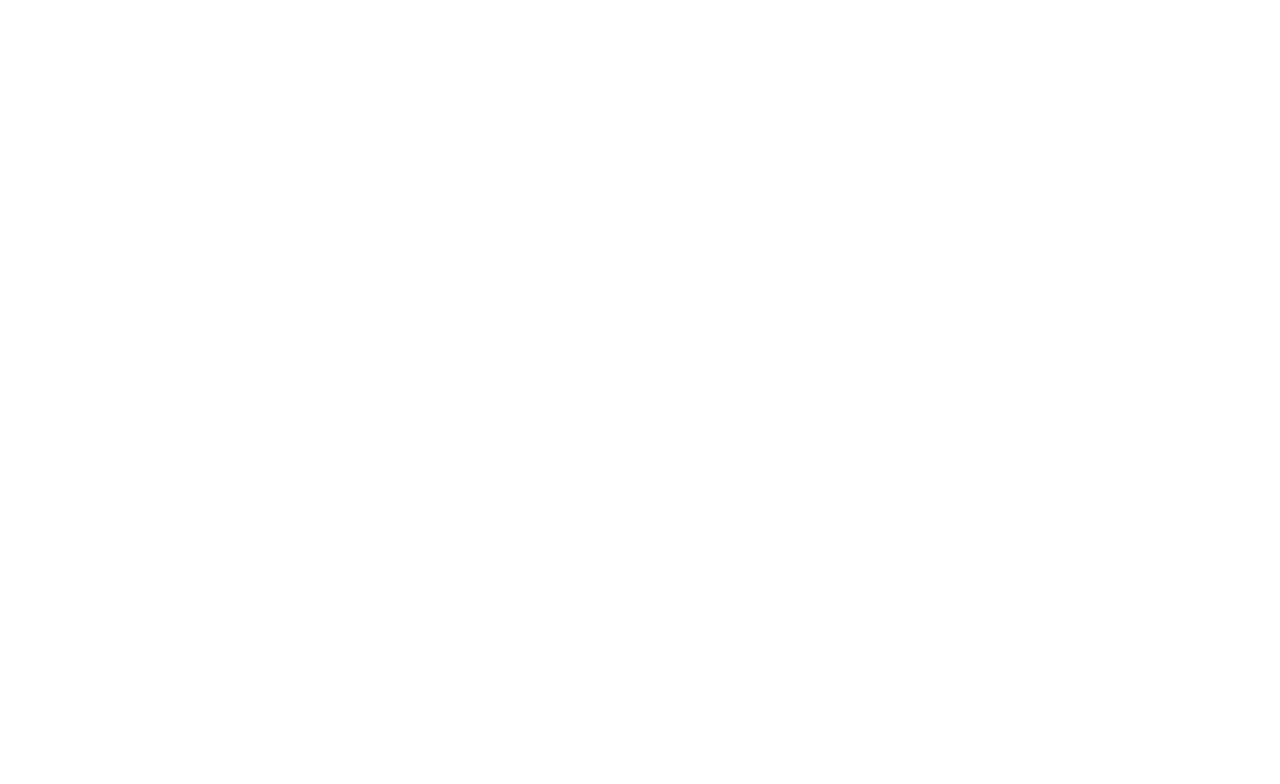
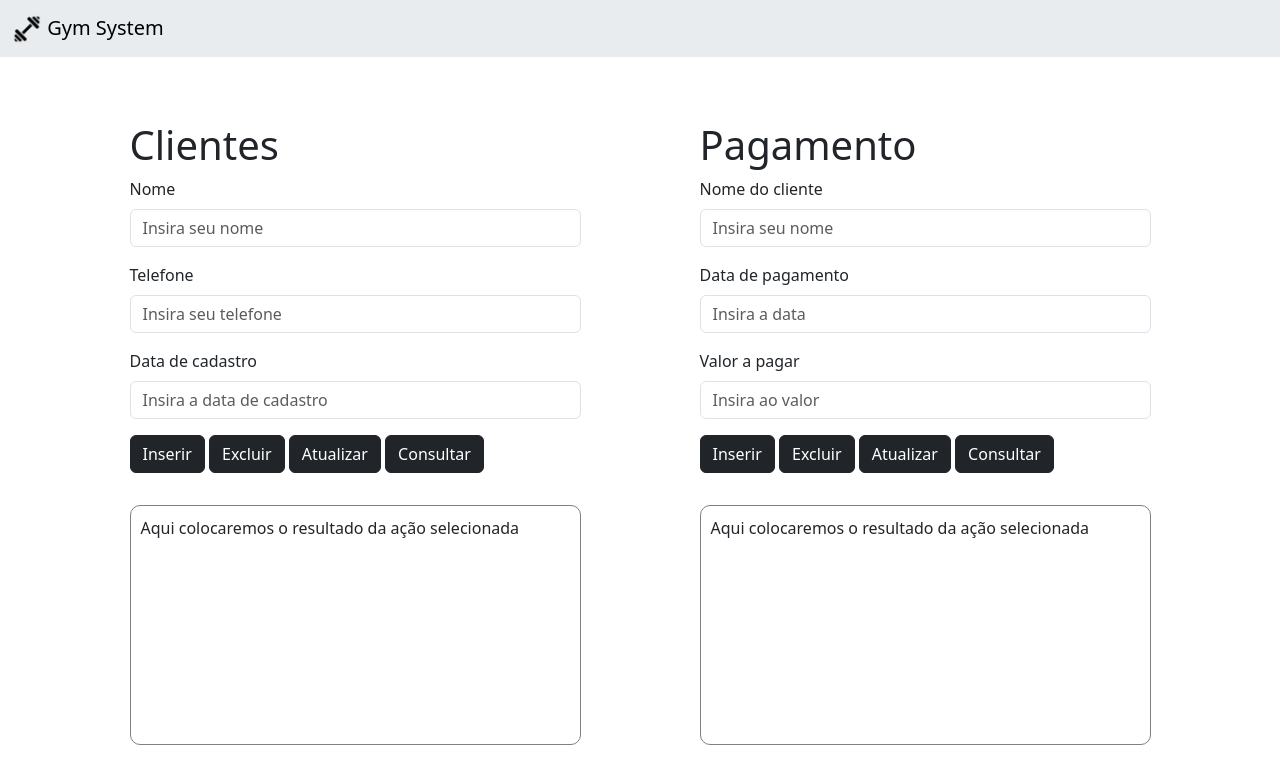
Before and after one commit to rhyanely/bancoAcademia, a PHP site: page / in a window 1280 px wide. Before the commit the part shown is empty. Shown: the top 784 px of the page. Run offline with PHP 8.4, Linux system fonts and the light colour scheme.

Commit message:
montagem do layout utilizando bootstrap e banco de dados construído

```diff
--- /dev/null
+++ b/clientes.php
@@ -0,0 +1,61 @@
+
+<div class="container">
+
+<div class="row d-flex" style="margin-top: 8vh; justify-content:space-around;">
+
+<div class="col-5">
+<h1>Clientes</h1>
+
+    <form action="" method="GET">
+
+        <div class="mb-3">
+          <label for="exampleFormControlInput1" class="form-label">Nome</label>
+          <input type="email" class="form-control" nome="nome" placeholder="Insira seu nome">
+        </div>
+        <div class="mb-3">
+          <label for="exampleFormControlInput1" class="form-label">Telefone</label>
+          <input type="email" class="form-control" nome="telefone" placeholder="Insira seu telefone">
+        </div>
+        <div class="mb-3">
+          <label for="exampleFormControlInput1" class="form-label">Data de cadastro</label>
+          <input type="email" class="form-control" nome="cadastro" placeholder="Insira a data de cadastro">
+        </div>
+
+        <button type="submit" class="btn btn-dark" value="inserir">Inserir</button>
+        <button type="submit" class="btn btn-dark" value="excluir">Excluir</button>
+        <button type="submit" class="btn btn-dark" value="atualizar">Atualizar</button>
+        <button type="submit" class="btn btn-dark" value="consultar">Consultar</button>
+
+
+
+    </form>
+</div>
+<div class="col-5">
+<h1>Pagamento</h1>
+
+<form action="" method="GET">
+
+    <div class="mb-3">
+      <label for="exampleFormControlInput1" class="form-label">Nome do cliente</label>
+      <input type="email" class="form-control" nome="nomeCliente" placeholder="Insira seu nome">
+    </div>
+    <div class="mb-3">
+      <label for="exampleFormControlInput1" class="form-label">Data de pagamento</label>
+      <input type="email" class="form-control" nome="dataPagamento" placeholder="Insira a data">
+    </div>
+    <div class="mb-3">
+      <label for="exampleFormControlInput1" class="form-label">Valor a pagar</label>
+      <input type="email" class="form-control" nome="valor" placeholder="Insira ao valor">
+    </div>
+
+    <button type="submit" class="btn btn-dark" value="inserir">Inserir</button>
+    <button type="submit" class="btn btn-dark" value="excluir">Excluir</button>
+    <button type="submit" class="btn btn-dark" value="atualizar">Atualizar</button>
+    <button type="submit" class="btn btn-dark" value="consultar">Consultar</button>
+
+
+
+</form>
+</div>
+</div>
+</div>
--- /dev/null
+++ b/header.php
@@ -0,0 +1,8 @@
+<nav class="navbar bg-body-secondary">
+  <div class="container-fluid">
+    <a class="navbar-brand" href="header.php">
+      <img src='./imagens/icone-academia.ico' alt="Logo" width="30" height="30" class="d-inline-block align-text-top">
+      Gym System
+    </a>
+  </div>
+</nav>
--- a/index.php
+++ b/index.php
@@ -8,10 +8,36 @@
   </head>
   <body>
 
+    <?php include 'header.php'?>
+    <?php include 'clientes.php'?>
 
 
+  <div class="container">
+    <div class="row d-flex" style="margin-top: 2vh; justify-content:space-around;">
+      <div class="col-5">
+            <div class="resultado" style="height: 30vh; width: 100%; border: 1px solid gray; margin-top: 2vh; border-radius: 10px;">
+                <div class="conteudo" style="margin: 10px;">
 
 
+                    Aqui colocaremos o resultado da ação selecionada
+
+
+                </div>
+            </div>
+      </div>
+      <div class="col-5">
+            <div class="resultado" style="height: 30vh; width: 100%; border: 1px solid gray; margin-top: 2vh; border-radius: 10px;">
+                <div class="conteudo" style="margin: 10px;">
+
+
+                    Aqui colocaremos o resultado da ação selecionada
+
+
+                </div>
+            </div>
+      </div>
+    </div>
+  </div>
 
 
 
```
Also changed, not shown: banco_de_dados/academia.sql (added, +61 -0 lines), imagens/icone-academia.ico (added).
